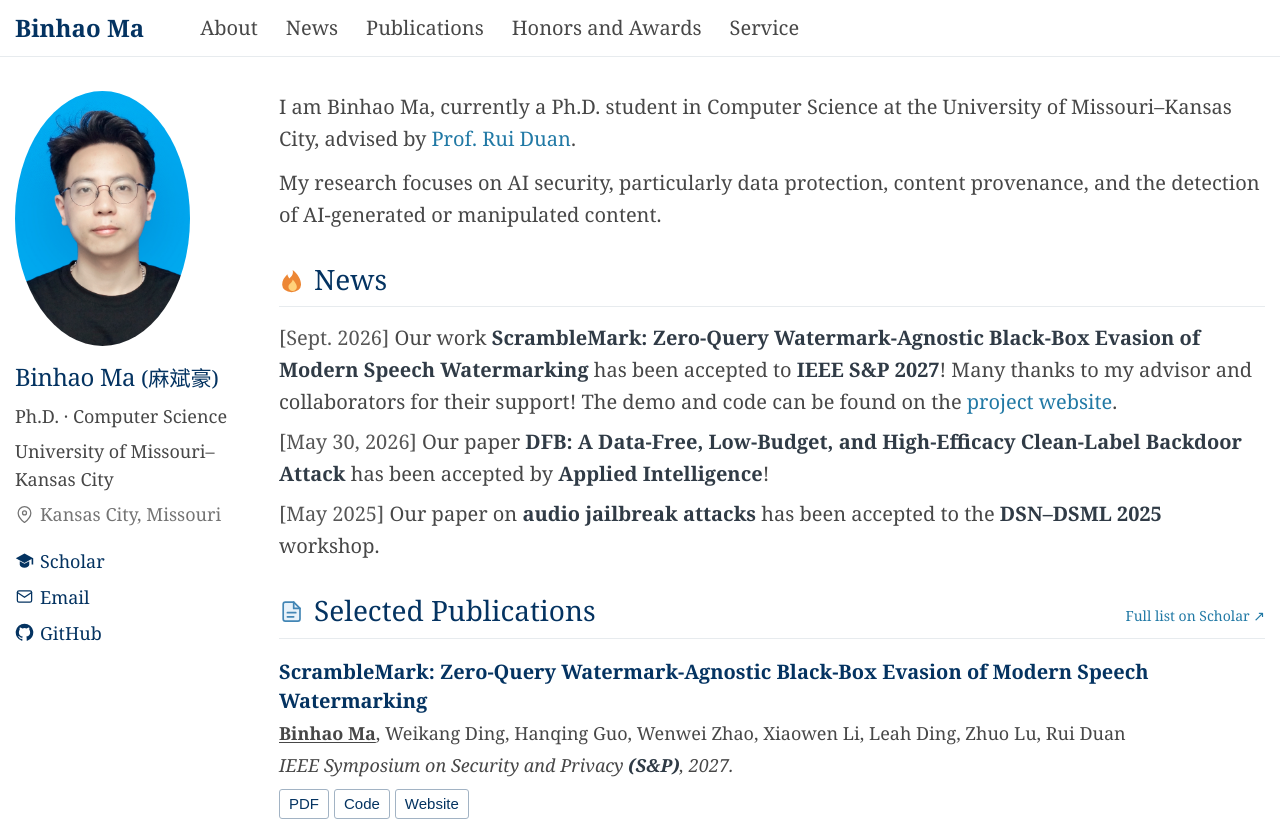
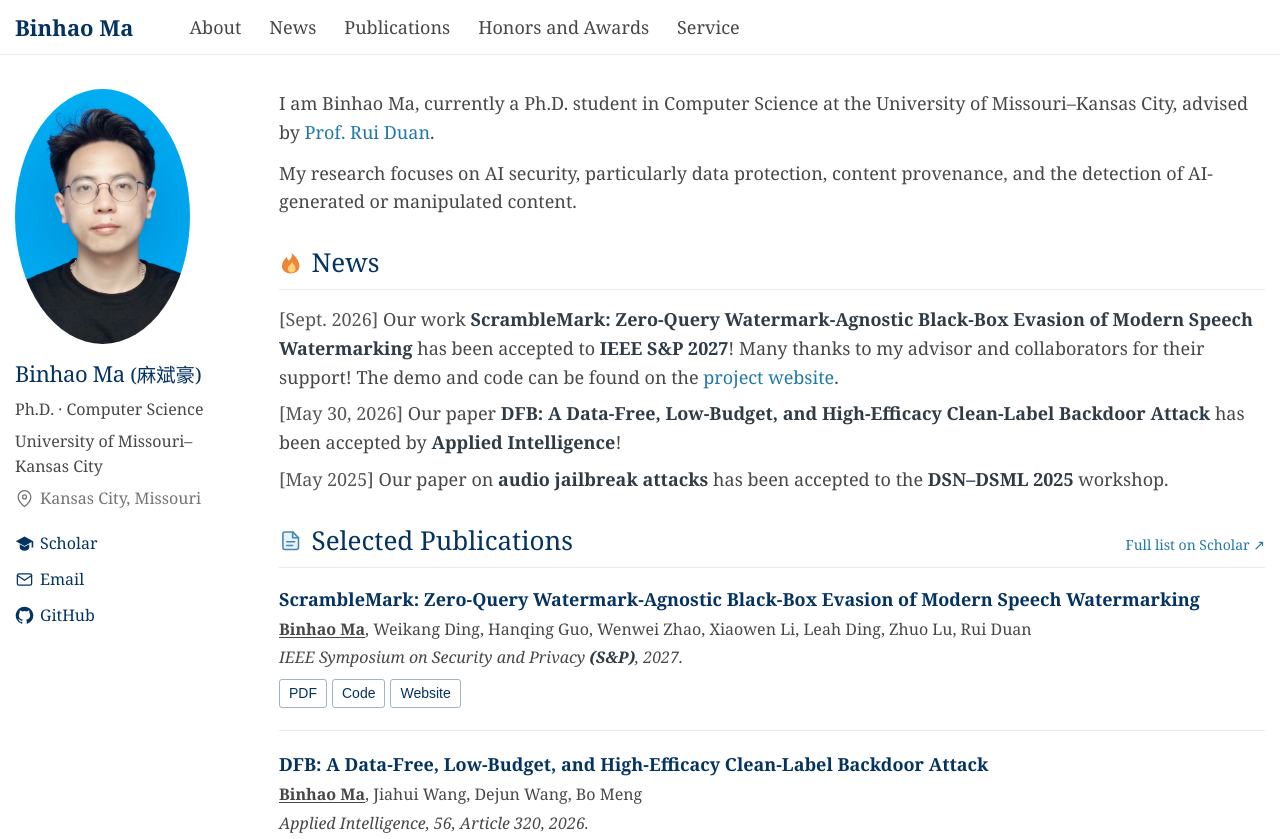
Before and after one commit to binhaoma/binhaoma.github.io, a website: page index.html in a window 1280 px wide. Shown: the top 839 px of the page. Drawn offline with Linux system fonts and the light colour scheme.

Commit message:
Update homepage

```diff
--- a/assets/css/style.css
+++ b/assets/css/style.css
@@ -14,7 +14,7 @@ body {
   margin: 0;
   background: #fff;
   color: var(--ink);
-  font: 20px/1.6 Georgia, "Times New Roman", serif;
+  font: 18px/1.6 Georgia, "Times New Roman", serif;
   -webkit-font-smoothing: antialiased;
   overflow-wrap: break-word;
 }
@@ -27,9 +27,9 @@ ul { padding-left: 21px; margin: 0; }
 li { padding-left: 1px; }
 li + li { margin-top: 5px; }
 h1, h2, h3 { color: var(--heading); }
-h1 { margin: 15px 0 10px; font-size: 24px; line-height: 1.3; font-weight: 400; letter-spacing: -.4px; white-space: nowrap; }
+h1 { margin: 15px 0 10px; font-size: 22px; line-height: 1.3; font-weight: 400; letter-spacing: -.4px; white-space: nowrap; }
 h1 span { font-size: .88em; letter-spacing: 0; }
-h2 { margin: 0 0 15px; padding-bottom: 9px; border-bottom: 1px solid var(--line); font-size: 28px; line-height: 1.3; font-weight: 400; }
+h2 { margin: 0 0 15px; padding-bottom: 9px; border-bottom: 1px solid var(--line); font-size: 26px; line-height: 1.3; font-weight: 400; }
 .heading-icon { display: inline-block; width: .9em; height: .9em; margin-right: .35em; vertical-align: -.1em; overflow: visible; }
 #publications-title .heading-icon { color: #4386b5; }
 #publications-title .heading-icon path:first-child { fill: #e8f2fa; }
@@ -37,14 +37,14 @@ h2 { margin: 0 0 15px; padding-bottom: 9px; border-bottom: 1px solid var(--line)
 #honors-title .heading-icon path:first-child { fill: #f4cd58; }
 #service-title .heading-icon { color: #303030; }
 #service-title .heading-icon path:first-child { fill: #303030; }
-h3 { margin: 0; font-size: 20px; line-height: 1.45; font-weight: 600; }
+h3 { margin: 0; font-size: 18px; line-height: 1.45; font-weight: 600; }
 
 .masthead { position: sticky; top: 0; z-index: 20; background: #fff; border-bottom: 1px solid var(--line); }
 .masthead-inner { display: flex; align-items: center; justify-content: flex-start; gap: 56px; width: min(1250px, calc(100% - 30px)); min-height: 54px; margin: 0 auto; }
-.site-name { color: var(--heading); font-size: 24px; line-height: 1.5; font-weight: 700; white-space: nowrap; }
+.site-name { color: var(--heading); font-size: 22px; line-height: 1.5; font-weight: 700; white-space: nowrap; }
 .site-name:hover { text-decoration: none; }
 .top-nav { display: flex; align-items: center; flex-wrap: wrap; gap: 28px; }
-.top-nav a { display: inline-block; padding: 12px 0; color: var(--ink); font-size: 20px; white-space: nowrap; }
+.top-nav a { display: inline-block; padding: 12px 0; color: var(--ink); font-size: 18px; white-space: nowrap; }
 .top-nav a:hover { color: var(--heading); }
 
 .wrapper {
@@ -58,14 +58,14 @@ h3 { margin: 0; font-size: 20px; line-height: 1.45; font-weight: 600; }
 }
 .profile { position: sticky; top: var(--header-offset); text-align: left; min-width: 0; }
 .avatar { display: block; width: 175px; height: auto; border-radius: 50%; object-fit: contain; margin: 0; }
-.position { font-size: 18px; margin-bottom: 6px; }
-.affiliation { margin: 0 0 6px; max-width: 224px; font-size: 18px; line-height: 1.6; }
+.position { font-size: 16px; margin-bottom: 6px; }
+.affiliation { margin: 0 0 6px; max-width: 224px; font-size: 16px; line-height: 1.6; }
 .affiliation a { color: inherit; }
-.location { color: var(--muted); font-size: 18px; margin: 0; }
+.location { color: var(--muted); font-size: 16px; margin: 0; }
 .profile-contact { display: flex; align-items: center; gap: 6px; }
 .profile-contact svg { flex-shrink: 0; width: 19px; height: 19px; }
 .social-links { display: flex; flex-direction: column; align-items: flex-start; gap: 4px; margin-top: 16px; }
-.social-links a { display: inline-flex; align-items: center; gap: 6px; color: var(--heading); font-size: 18px; min-height: 32px; }
+.social-links a { display: inline-flex; align-items: center; gap: 6px; color: var(--heading); font-size: 16px; min-height: 32px; }
 .social-links svg { width: 19px; height: 19px; }
 .social-links svg:not([fill="none"]) { fill: currentColor; }
 main { min-width: 0; }
@@ -83,16 +83,16 @@ section { margin-bottom: 30px; }
 .publication:last-child { padding-bottom: 0; border-bottom: 0; }
 .paper-info h3 { margin: -2px 0 5px; font-weight: 600; }
 .paper-info h3 a { color: var(--heading); }
-.authors, .venue { font-size: 18px; line-height: 1.55; margin-bottom: 4px; }
+.authors, .venue { font-size: 16px; line-height: 1.55; margin-bottom: 4px; }
 .author-name { font-weight: 600; text-decoration: underline; text-underline-offset: 2px; }
 .venue { font-style: italic; }
 .paper-links { display: flex; flex-wrap: wrap; align-items: center; gap: 5px; margin-top: 9px; }
-.paper-links > a { display: inline-block; padding: 2px 9px; border: 1px solid #a2b3c4; border-radius: 3px; color: var(--heading); background: white; font: 15px/1.65 Arial, sans-serif; cursor: pointer; }
+.paper-links > a { display: inline-block; padding: 2px 9px; border: 1px solid #a2b3c4; border-radius: 3px; color: var(--heading); background: white; font: 14px/1.65 Arial, sans-serif; cursor: pointer; }
 .paper-links > a:hover { background: #f0f5f9; text-decoration: none; border-color: var(--heading); }
 .paper-note { color: #7d4438; margin-left: 4px; font-size: 12px; font-style: italic; }
-.service-heading { margin: 0 0 7px; font-size: 20px; font-weight: 400; }
+.service-heading { margin: 0 0 7px; font-size: 18px; font-weight: 400; }
 .service-group + .service-group { margin-top: 20px; }
-#service ul { font-size: 20px; }
+#service ul { font-size: 18px; }
 footer { padding-top: 17px; margin-top: 35px; border-top: 1px solid var(--line); font-size: 13px; color: var(--muted); }
 footer p { margin: 0; }
 footer span { margin: 0 5px; }
@@ -104,23 +104,23 @@ footer span { margin: 0 5px; }
   .wrapper { display: block; max-width: 720px; width: calc(100% - 30px); padding-top: 26px; }
   .profile { display: grid; grid-template-columns: 75px minmax(0, 1fr); column-gap: 16px; align-items: start; position: static; padding: 0 0 24px; margin-bottom: 26px; border-bottom: 1px solid var(--line); }
   .avatar { grid-column: 1; grid-row: 1 / span 5; width: 75px; height: auto; }
-  .profile h1 { grid-column: 2; margin: 0 0 5px; font-size: clamp(18px, 4.8vw, 24px); }
+  .profile h1 { grid-column: 2; margin: 0 0 5px; font-size: clamp(18px, 4.8vw, 22px); }
   .position, .affiliation, .location { grid-column: 2; margin-bottom: 3px; }
   .affiliation { max-width: 400px; }
   .social-links { grid-column: 2; flex-direction: row; flex-wrap: wrap; gap: 16px; margin-top: 6px; }
-  h2 { font-size: 28px; }
+  h2 { font-size: 26px; }
 }
-@media (max-width: 900px) {
+@media (max-width: 760px) {
   :root { --header-offset: 140px; }
   .masthead-inner { flex-direction: column; align-items: flex-start; gap: 3px; width: calc(100% - 30px); padding: 10px 0 6px; }
-  .site-name { font-size: 24px; }
+  .site-name { font-size: 22px; }
   .top-nav { justify-content: flex-start; gap: 0 20px; width: 100%; }
-  .top-nav a { padding: 6px 0; font-size: 18px; }
+  .top-nav a { padding: 6px 0; font-size: 16px; }
 }
 @media (max-width: 420px) {
   .news-list li + li { margin-top: 12px; }
   .section-heading { gap: 3px 14px; }
-  .section-heading h2 { font-size: 28px; }
+  .section-heading h2 { font-size: 26px; }
 }
 @media (prefers-reduced-motion: reduce) {
   html { scroll-behavior: auto; }
--- a/index.html
+++ b/index.html
@@ -7,7 +7,7 @@
     <meta name="description" content="Binhao Ma — Computer Science, University of Missouri–Kansas City. Research in AI security, data protection, provenance tracing, and content detection.">
     <meta name="author" content="Binhao Ma">
     <title>Binhao Ma</title>
-    <link rel="stylesheet" href="assets/css/style.css?v=20261112">
+    <link rel="stylesheet" href="assets/css/style.css?v=20261112-2">
   </head>
   <body>
     <a class="skip-link" href="#main">Skip to content</a>
```
